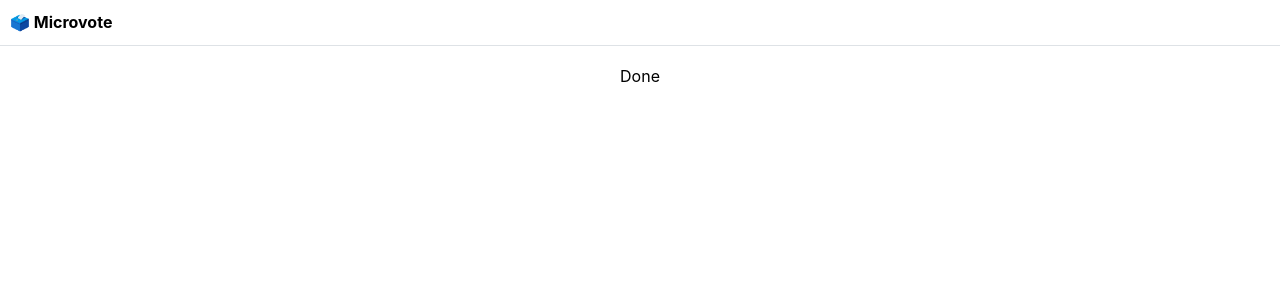
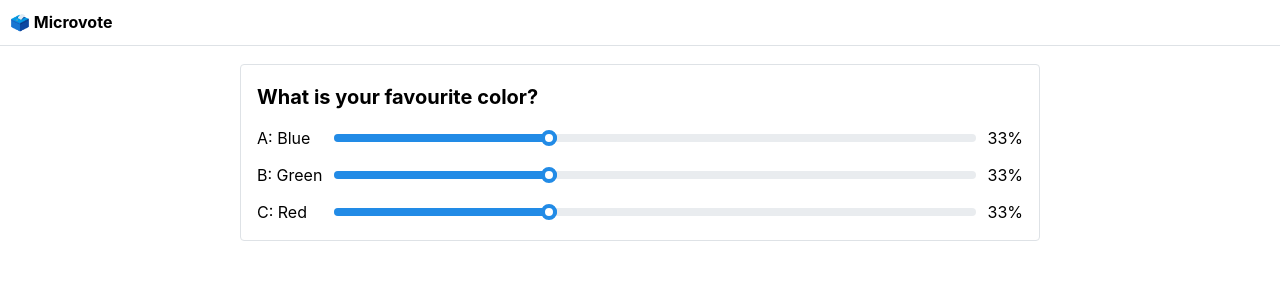
Before and after one commit to Zuma206/microvote, a React (Vite) app in the folder app/: page / in a window 1280 px wide. Both pictures are taken after a click on the button "Connect". Shown: the top 300 px of the page. Built offline with nearby package versions, Linux system fonts and the light colour scheme.

Commit message:
Updated results screen to mantine

```diff
--- a/app/src/App.tsx
+++ b/app/src/App.tsx
@@ -3,6 +3,7 @@ import { MicrobitProvider } from "./lib/context";
 import { Shell } from "./components/Shell";
 import { Init } from "./components/Init";
 import { useState } from "react";
+import { Results } from "./components/Results";
 
 export function App() {
   const [microbit, setMicrobit] = useState(false);
@@ -11,7 +12,7 @@ export function App() {
     <MantineProvider>
       <MicrobitProvider {...{ microbit, setMicrobit }}>
         <Shell>
-          {microbit ? "Done" : <Init />}
+          {microbit ? <Results /> : <Init />}
         </Shell>
       </MicrobitProvider>
     </MantineProvider >
--- /dev/null
+++ b/app/src/components/Results.tsx
@@ -0,0 +1,31 @@
+import { Card, Flex, SimpleGrid, Slider, Text } from "@mantine/core";
+
+export function Results() {
+  const options = [
+    { name: "Blue", percent: 33 },
+    { name: "Green", percent: 33 },
+    { name: "Red", percent: 33 },
+  ];
+  return (
+    <Card withBorder maw="50em" flex={1}>
+      <Flex direction="column" gap="sm">
+        <Text size="xl" fw="bolder">What is your favourite color?</Text>
+        <SimpleGrid spacing="sm" style={{
+          gridTemplateColumns: "auto 1fr auto",
+          alignItems: "center",
+        }}>
+          {options.map((option, index) => {
+            const char = String.fromCharCode("A".charCodeAt(0) + index);
+            return (
+              <>
+                <Text>{char}: {option.name}</Text>
+                <Slider value={option.percent} />
+                <div>{option.percent}%</div>
+              </>
+            );
+          })}
+        </SimpleGrid>
+      </Flex>
+    </Card>
+  )
+}
```
Also changed, not shown: app/src/results.ts (deleted, +0 -38 lines).
